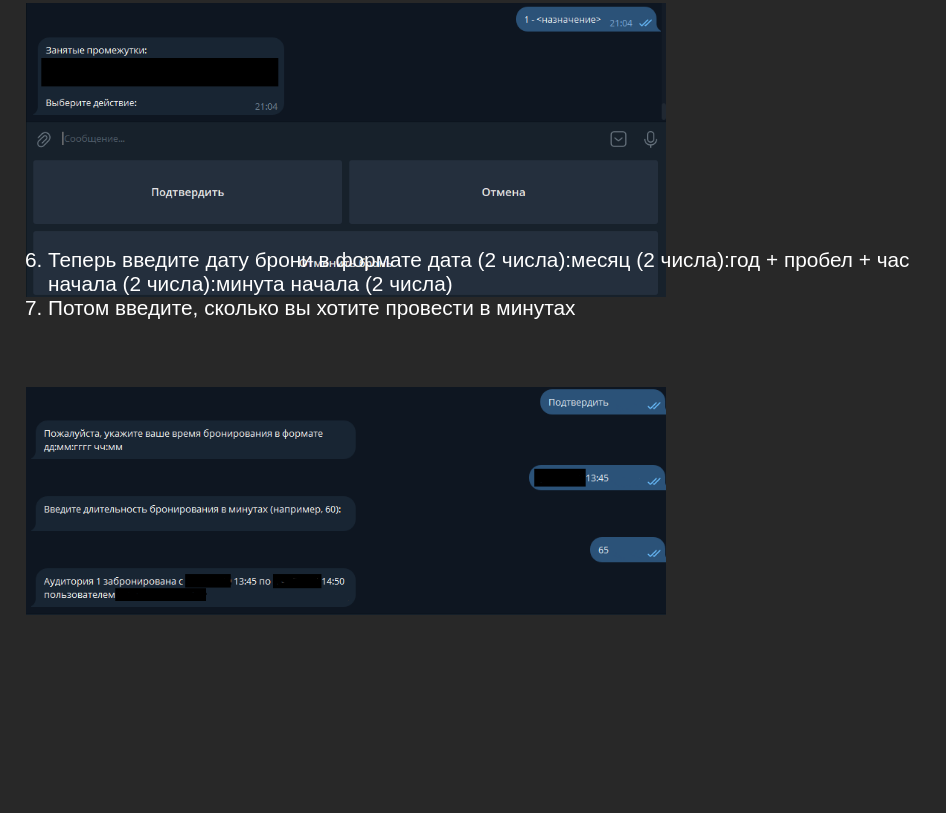
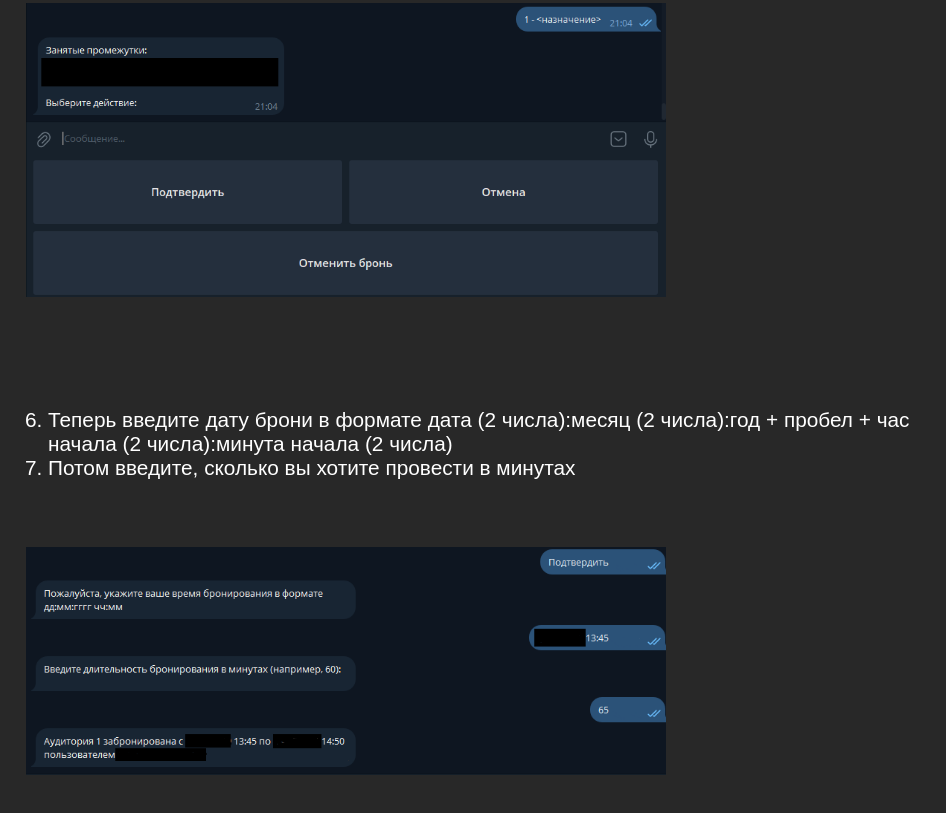
Before and after one commit to WolfProgrammerPro/telegram-bot, a plain HTML site: page index.html in a window 1280 px wide. Shown: the part 1773-2586 px from the top of the page, without its empty margins (0-946 px from the left). Before the commit the page ends 2434 px from the top, so only its background shows below. Drawn offline with Linux system fonts and the light colour scheme.

Commit message:
Update index.html

```diff
--- a/index.html
+++ b/index.html
@@ -37,12 +37,12 @@
         <li>Нажмите на кнопку <span>подтвердить</span>. Тут же кнопка, чтобы снять бронь</li>
     </ol>
     <img id="img-3"src="images/podtverdit.png" alt="" style="top: 222%;">
-    <ol id="ol-4"start="6"  style="position: absolute; top: 250%;">
+    <ol id="ol-4"start="6"  style="position: absolute; top: 270%;">
         <li>Теперь введите дату брони в формате дата (2 числа):месяц (2 числа):год + пробел + час начала (2 числа):минута начала (2 числа)</li>
         <li>Потом введите, сколько вы хотите провести в минутах</li>
     </ol>
-    <img id="img-4"src="images/end.png" alt="" style="top: 270%;">
-    <p id="end" style="top: 300%; position: absolute; color: rgba(0, 0, 0, 0);">ку</p>
+    <img id="img-4"src="images/end.png" alt="" style="top: 290%;">
+    <p id="end" style="top: 340%; position: absolute; color: rgba(0, 0, 0, 0);">ку</p>
 </body>
 <script src="main.js"></script>
 </html>
```
